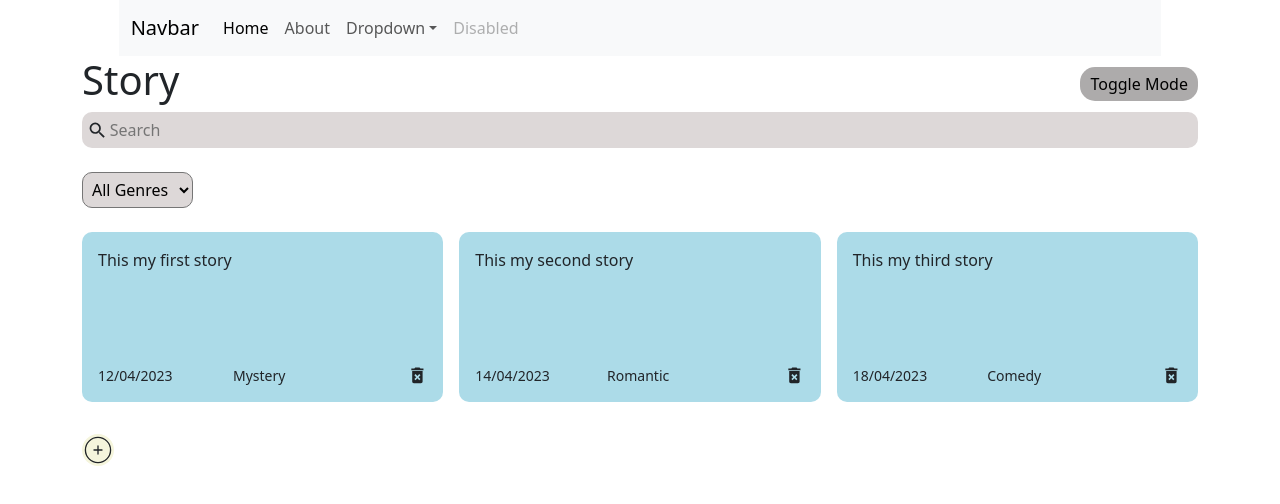
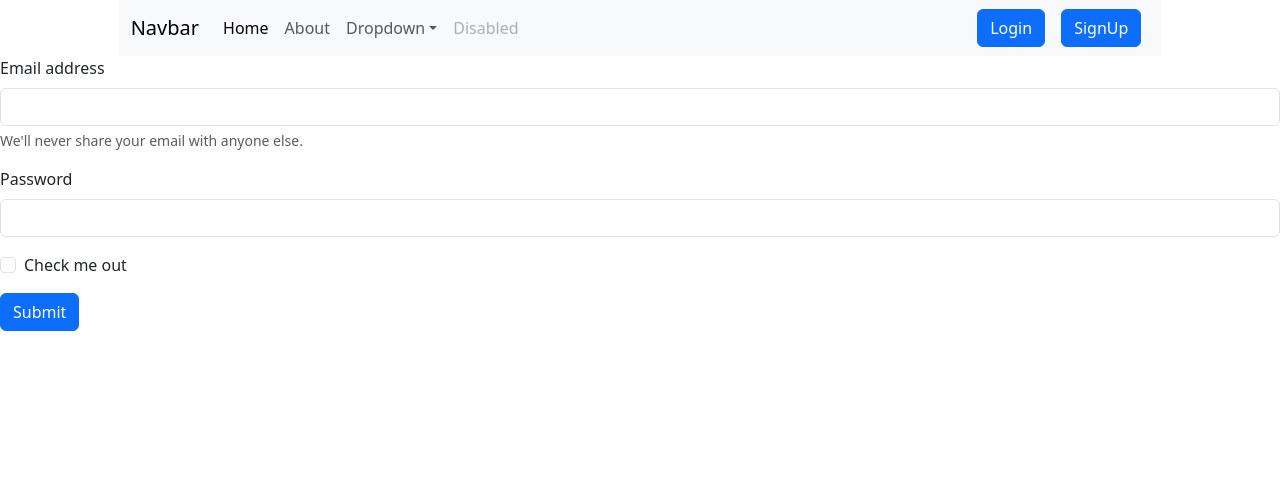
Before and after one commit to pritika163/quickread, a React (Create React App) app: page /login in a window 1280 px wide. Before the commit this address led to /. Shown: the top 504 px of the page. Built offline with nearby package versions, Linux system fonts and the light colour scheme.

Commit message:
"Login added"

```diff
--- a/src/App.jsx
+++ b/src/App.jsx
@@ -4,7 +4,8 @@ import "../node_modules/bootstrap/dist/js/bootstrap.bundle";
 //import { useState } from 'react';
 import Home from './Home';
 import About from './About';
-import Contact from './Contact';
+import Signup from './Components/Signup';
+import Login from './Components/Login';
 import Navbar from './Navbar';
 import { Route, Routes, Navigate } from "react-router-dom";
 //import StoryList from './Components/StoryList';
@@ -17,12 +18,12 @@ const App =() => {
 
     return (
         <div >
-
             <Navbar/>
             <Routes>
                 <Route exact path="/" element={<Home/>} />
                 <Route exact path="/about" element={<About/>} />
-                <Route exact path="/contact" element={<Contact/>} />
+                <Route exact path="/login" element={<Login/>} />
+                <Route exact path="/signup" element={<Signup/>} />
                 <Route exact path="*" element={<Navigate to="/" />} />
             </Routes>
 
--- /dev/null
+++ b/src/Components/Login.jsx
@@ -0,0 +1,29 @@
+import React from 'react'
+
+const Login = () => {
+    const handleSubmit= (e)=>{
+        e.preventDefault();
+    }
+  return (
+    <div>
+        <form>
+            <div class="mb-3">
+                <label for="email" class="form-label">Email address</label>
+                <input type="email" class="form-control" id="email" name="email" aria-describedby="emailHelp"/>
+                <div id="emailHelp" class="form-text">We'll never share your email with anyone else.</div>
+            </div>
+            <div class="mb-3">
+                <label for="password" class="form-label">Password</label>
+                <input type="password" class="form-control" id="password" name="password"/>
+            </div>
+            <div class="mb-3 form-check">
+                <input type="checkbox" class="form-check-input" id="exampleCheck1"/>
+                <label class="form-check-label" for="exampleCheck1">Check me out</label>
+            </div>
+            <button type="submit" class="btn btn-primary" onSubmit={handleSubmit}>Submit</button>
+        </form>
+    </div>
+  )
+}
+
+export default Login;
--- /dev/null
+++ b/src/Components/Signup.jsx
@@ -0,0 +1,9 @@
+import React from 'react'
+
+const Signup = () => {
+  return (
+    <div>Signup</div>
+  )
+}
+
+export default Signup;
--- a/src/Home.jsx
+++ b/src/Home.jsx
@@ -1,5 +1,6 @@
-import React, { useState } from 'react';
+import React from 'react';
 import { useEffect } from 'react';
+import { useState } from 'react';
 import { Route, Routes, Navigate } from "react-router-dom";
 import StoryList from './Components/StoryList';
 import { nanoid } from 'nanoid';
@@ -36,7 +37,6 @@ const Home =() => {
 
     const [searchText, setSearchText] = useState('');
     const [selectedGenre, setSelectedGenre] = useState('');
-    const [selectedStoryId, setSelectedStoryId] = useState('');
     const [darkMode, setDarkMode] = useState(false);
     const [showAddStory, setShowAddStory] = useState(false);
 
@@ -72,20 +72,6 @@ const Home =() => {
         setStory(newStories);
     }
 
-    const handleSelectStory = (id) => {
-        setSelectedStoryId(id);
-    };
-
-    const handleAddRating = (id, rating) => {
-        const updatedStory = story.map((item) => {
-            if (item.id === id) {
-                return { ...item, rating: rating };
-            }
-            return item;
-        });
-        setStory(updatedStory);
-    };
-
     return (
         <div className={`${darkMode && 'dark-mode'}`}>
             <div className='container'>
@@ -111,13 +97,7 @@ const Home =() => {
                     (selectedGenre ? story.genre === selectedGenre : true)
                 )}
                     handleDeleteStory={deleteStory}
-                    handleSelectStory={handleSelectStory}
                 />
-                {selectedStoryId && (
-                    <AddRating
-                        handleAddRating={(rating) => handleAddRating(selectedStoryId, rating)}
-                    />
-                )}
                 <CiCirclePlus  className='plus-icon' onClick={toggleAddStory} size='2em'></CiCirclePlus>
                 {showAddStory && <AddStory handleAddStory={addStory} />}
             </div>
--- a/src/Navbar.jsx
+++ b/src/Navbar.jsx
@@ -1,5 +1,5 @@
 import React from 'react';
-
+import { Link, useLocation } from "react-router-dom";
 const Navbar = () => {
     return(
         <>
@@ -37,7 +37,10 @@ const Navbar = () => {
                     <a className="nav-link disabled" href="#" tabindex="-1" aria-disabled="true">Disabled</a>
                     </li>
                 </ul>
-
+                <form className='d-flex'>
+                <Link class="btn btn-primary mx-2" to="/login" role="button">Login</Link>
+                <Link class="btn btn-primary mx-2"  to="/signup" role="button">SignUp</Link>
+                </form>
                 </div>
             </div>
             </nav>
```
